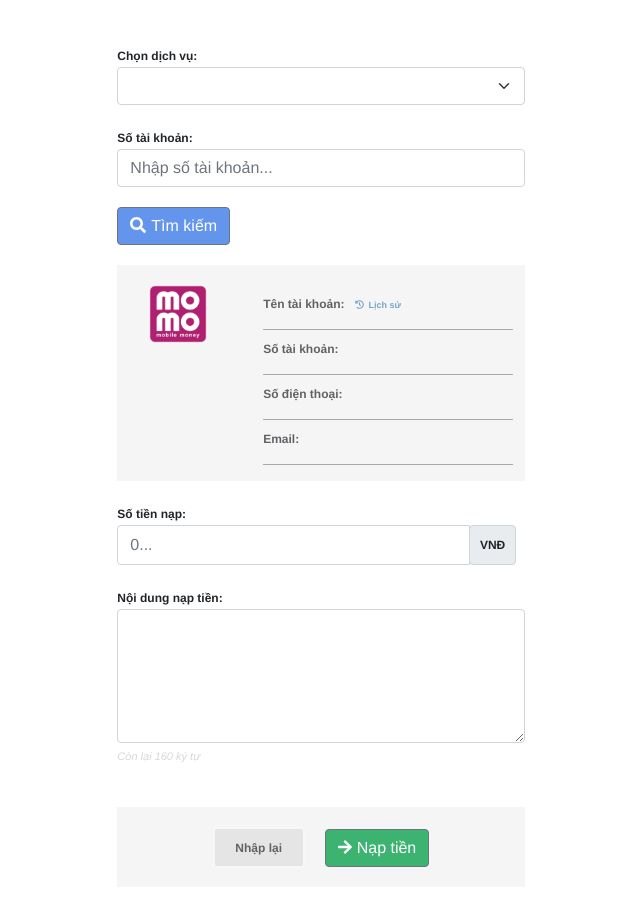
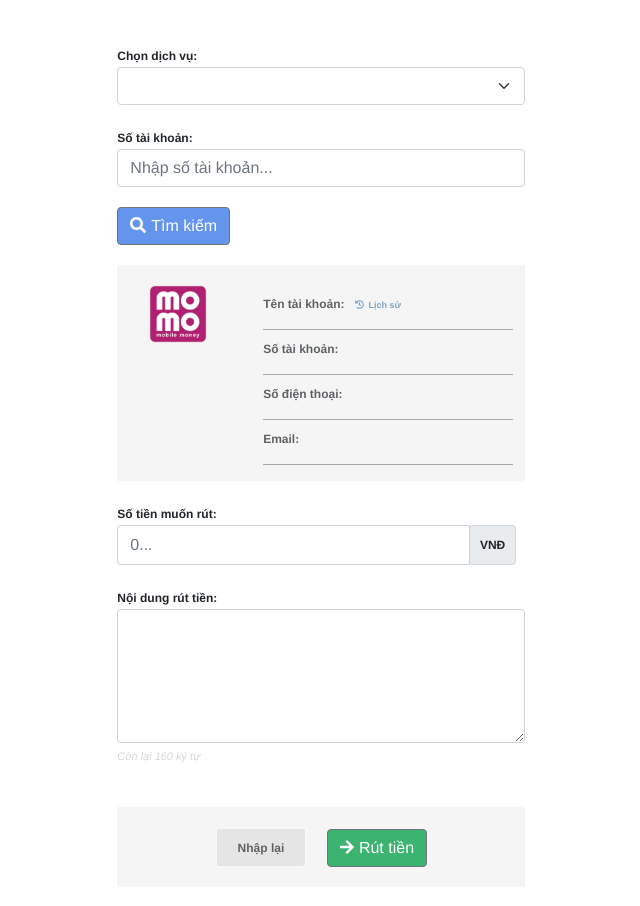
Before and after one commit to truongtm123/f88_vue, a Vue app: page / in a window 1280 px wide. Shown: the part 200-1106 px from the top of the page, without its empty margins (324-964 px from the left). Built offline with nearby package versions, Linux system fonts and the light colour scheme.

Commit message:
Add scss

```diff
--- a/package.json
+++ b/package.json
@@ -22,6 +22,8 @@
         "eslint": "^6.7.2",
         "eslint-plugin-vue": "^6.2.2",
         "node-sass": "^6.0.1",
+        "sass": "^1.38.0",
+        "sass-loader": "^7.3.1",
         "vue-template-compiler": "^2.6.11"
     },
     "eslintConfig": {
--- a/src/App.vue
+++ b/src/App.vue
@@ -1,31 +1,32 @@
 <template>
   <div id="app">
 
-    <Recharge msg="Welcome to Your Vue.js App"/>
+    <WithDrawMoney msg="Welcome to Your Vue.js App"/>
     <!-- <WithDrawMoney msg="Welcome to Your Vue.js App"/> -->
   </div>
 </template>
 
 <script>
-import Recharge from './components/Recharge.vue'
+import WithDrawMoney from './components/WithDrawMoney.vue'
 
 
 export default {
   name: 'App',
   components: {
     // Recharge,WithDrawMoney
-    Recharge
+    WithDrawMoney
   }
 }
 </script>
 
-<style>
+<style lang="scss" scoped>
+@import "./styles/color.scss";
 #app{
   font-family: Avenir, Helvetica, Arial, sans-serif;
   -webkit-font-smoothing: antialiased;
   -moz-osx-font-smoothing: grayscale;
   padding: 20px 20px 0 20px;
-  background-color: #f6f9fb;
+  background-color: $reset-border-color;
   display: block;
   overflow: hidden;
 }
--- a/src/components/Recharge.vue
+++ b/src/components/Recharge.vue
@@ -145,6 +145,7 @@ export default {
 </script>
 
 <!-- Add "scoped" attribute to limit CSS to this component only -->
-<style scoped >
-@import "../styles/recharge.css";
+<style scoped lang="scss">
+@import "../styles/color.scss";
+@import "../styles/recharge.scss";
 </style>
--- a/src/components/WithDrawMoney.vue
+++ b/src/components/WithDrawMoney.vue
@@ -141,6 +141,7 @@ export default {
 </script>
 
 <!-- Add "scoped" attribute to limit CSS to this component only -->
-<style scoped >
-@import "../styles/recharge.css";
+<style scoped lang="scss">
+@import "../styles/color.scss";
+@import "../styles/recharge.scss";
 </style>
--- a/src/main.js
+++ b/src/main.js
@@ -5,7 +5,8 @@ import "bootstrap/dist/css/bootstrap.css";
 import "bootstrap-vue/dist/bootstrap-vue.css";
 import "@fortawesome/fontawesome-free/css/all.css";
 import "@fortawesome/fontawesome-free/js/all.js";
-import '../src/styles/common.css';
+import "../src/styles/common.scss";
+
 
 Vue.use(BootstrapVue);
 Vue.use(IconsPlugin);
--- /dev/null
+++ b/src/styles/color.scss
@@ -0,0 +1,8 @@
+$green-button: #3cb371;
+$background-color:#f5f5f5;
+$searchButton-color:#6495ed;
+$content-color:#ffffff;
+$comment-color:#d8d8d8;
+$reset-color:#dcdcdc;
+$reset-border-color:#f6f9fb;
+$history-color:#4682b4;
--- a/src/styles/recharge.css
+++ b/src/styles/recharge.scss
@@ -6,7 +6,7 @@
 
         .recharge-header {
             height: 50px;
-            background-color: #f5f5f5;
+            background-color: $background-color;
             padding-top: 13px;
         }
 
@@ -55,7 +55,7 @@
         .search-button:hover,
         .search-button:active,
         .search-button:focus {
-            background-color: #6495ed !important;
+            background-color: $searchButton-color !important;
         }
 
         .search-button span {
@@ -66,7 +66,7 @@
         .recharge-button:hover,
         .recharge-button:active,
         .recharge-button:focus {
-            background-color: #3cb371 !important;
+            background-color: $green-button !important;
         }
 
         .recharge-button span {
@@ -76,7 +76,7 @@
         /*For momo icon */
 
         .gr-momo {
-            background-color: #f5f5f5;
+            background-color: $background-color;
             height: 100%;
             margin-left: 0px !important;
             margin-right: 0px !important;
@@ -125,14 +125,14 @@
             text-align: center;
             position: relative;
             padding-top: 50px;
-            background: #ffffff;
+            background: $content-color;
             z-index: 1;
         }
 
         .comment {
             font-size: 11px;
             font-style: italic;
-            color: #d8d8d8;
+            color: $comment-color;
             margin-left: -10px;
             font-weight: normal;
         }
@@ -142,15 +142,15 @@
         }
 
         .gr-button {
-            background-color: #f5f5f5;
+            background-color: $background-color;
             height: 80px;
             margin: 40px -10px 20px 0 !important;
             padding-top: 20px !important;
         }
 
         .gr-button .reset {
-            background-color: #dcdcdc;
-            border: 2px solid #f6f9fb;
+            background-color: $reset-color;
+            border: 2px solid $reset-border-color;
             color: black;
             font-size: 12px;
             opacity: 0.6;
@@ -163,7 +163,7 @@
         .reset:hover,
         .reset:active,
         .reset:focus {
-            background-color: #dcdcdc !important;
+            background-color: $reset-color !important;
             color: black;
             font-size: 12px;
             opacity: 0.6;
@@ -181,7 +181,7 @@
             font-size: 9px;
             font-weight: bold;
             font-style: normal;
-            color: #4682b4;
+            color: $history-color;
         }
 
         .history span {
@@ -190,12 +190,12 @@
 
         .history span a {
             text-decoration: none;
-            color: #4682b4;
+            color: $history-color;
         }
 
         .history span a:hover {
             text-decoration: none;
-            color: #4682b4;
+            color: $history-color;
         }
 
         .formMoneyRecharge {
```
Also changed, not shown: src/styles/common.scss (renamed from src/styles/common.css), 1 other file (tests, documents, lock files or other folders). Lines whose indentation alone changed are shown as unchanged.
